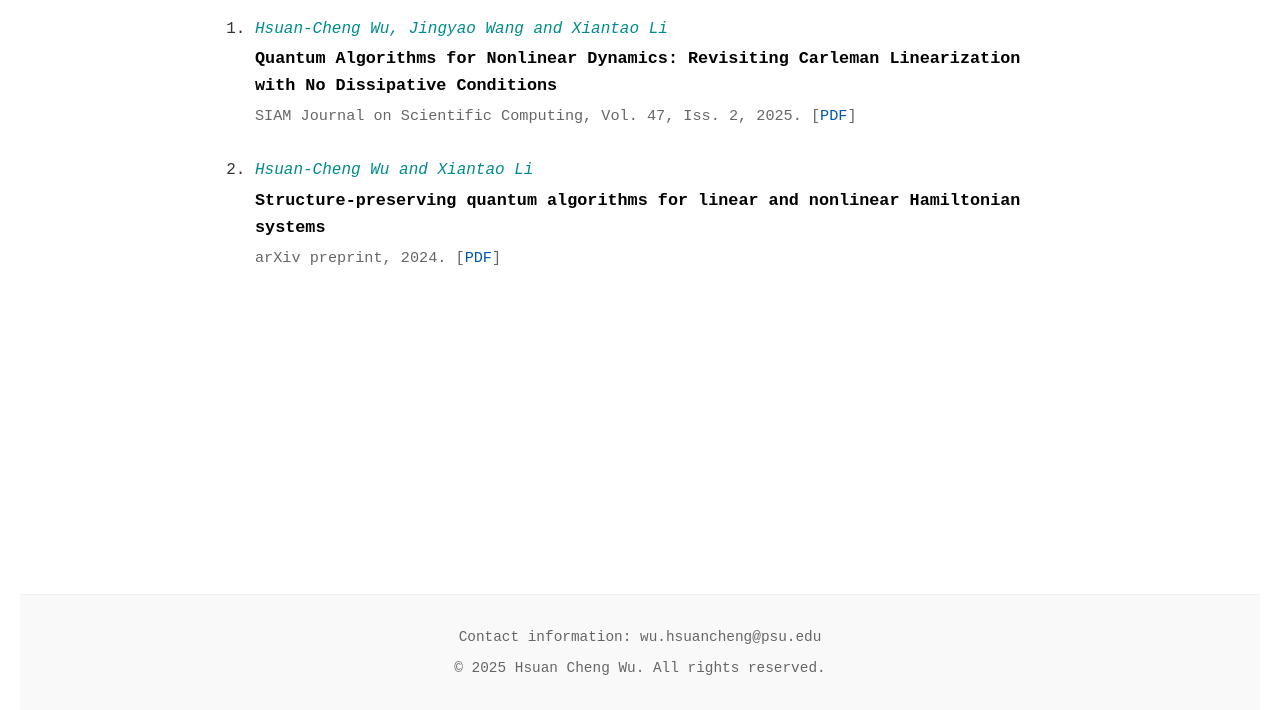
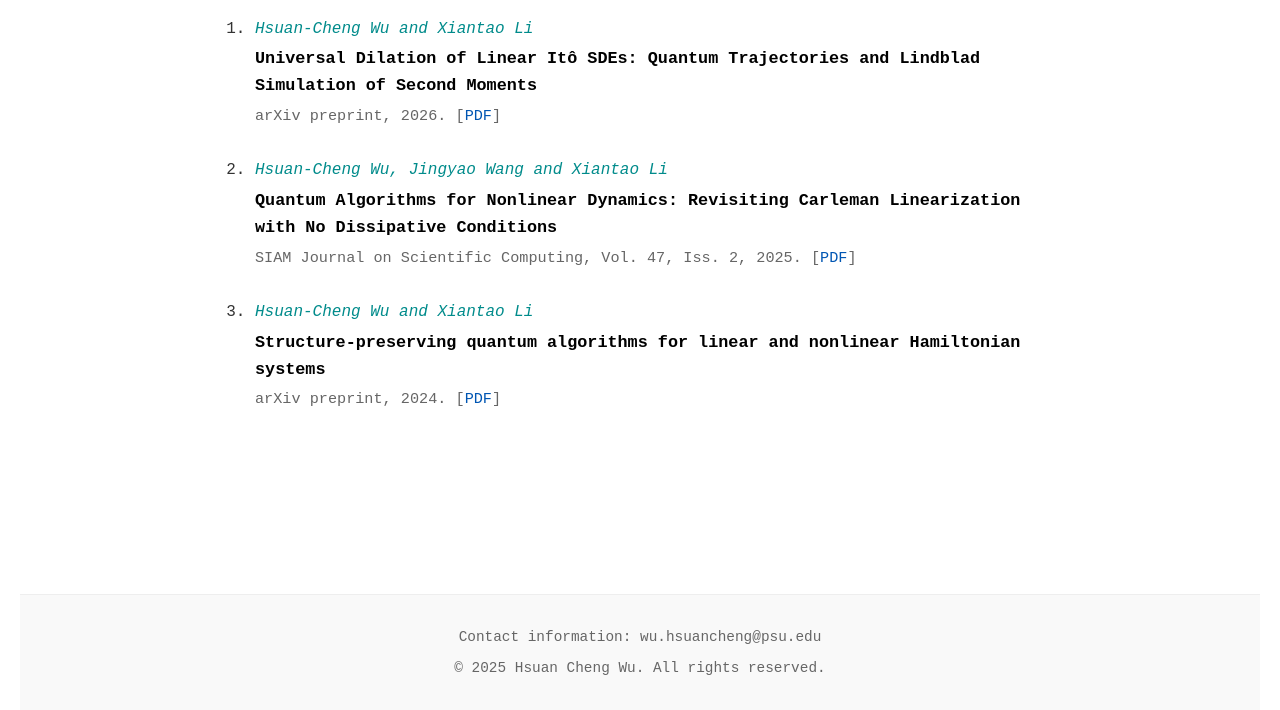
Before and after one commit to HsuanChengWu/hsuanchengwu.github.io, a plain HTML site: page research.html in a window 1280 px wide. Shown: the part 90-800 px from the top of the page. Drawn offline with Linux system fonts and the light colour scheme; a web font is replaced by a local one.

Commit message:
publish update

```diff
--- a/research.html
+++ b/research.html
@@ -22,6 +22,16 @@
       </header>
 
       <ol class="pub-list">
+
+        <li>
+          <div class="pub-author">Hsuan-Cheng Wu and Xiantao Li</div>
+          <div class="pub-title">
+            <a href="https://arxiv.org/abs/2601.05928" target="_blank">Universal Dilation of Linear Itô SDEs: Quantum Trajectories and Lindblad Simulation of Second Moments</a>
+          </div>
+          <div class="pub-journal">
+             arXiv preprint, 2026. [<a href="https://arxiv.org/abs/2601.05928" target="_blank">PDF</a>]
+          </div>
+        </li>
 
         <li>
           <div class="pub-author">Hsuan-Cheng Wu, Jingyao Wang and Xiantao Li</div>
```
